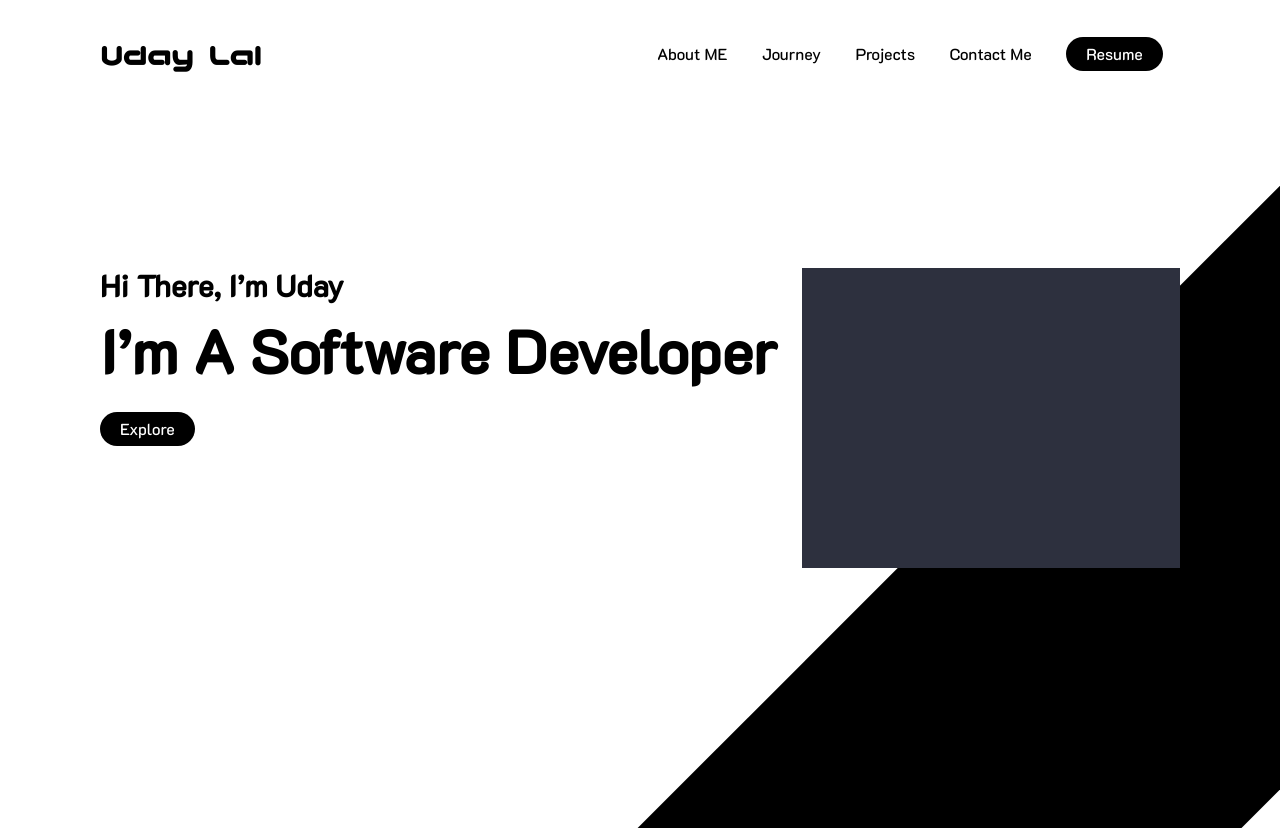
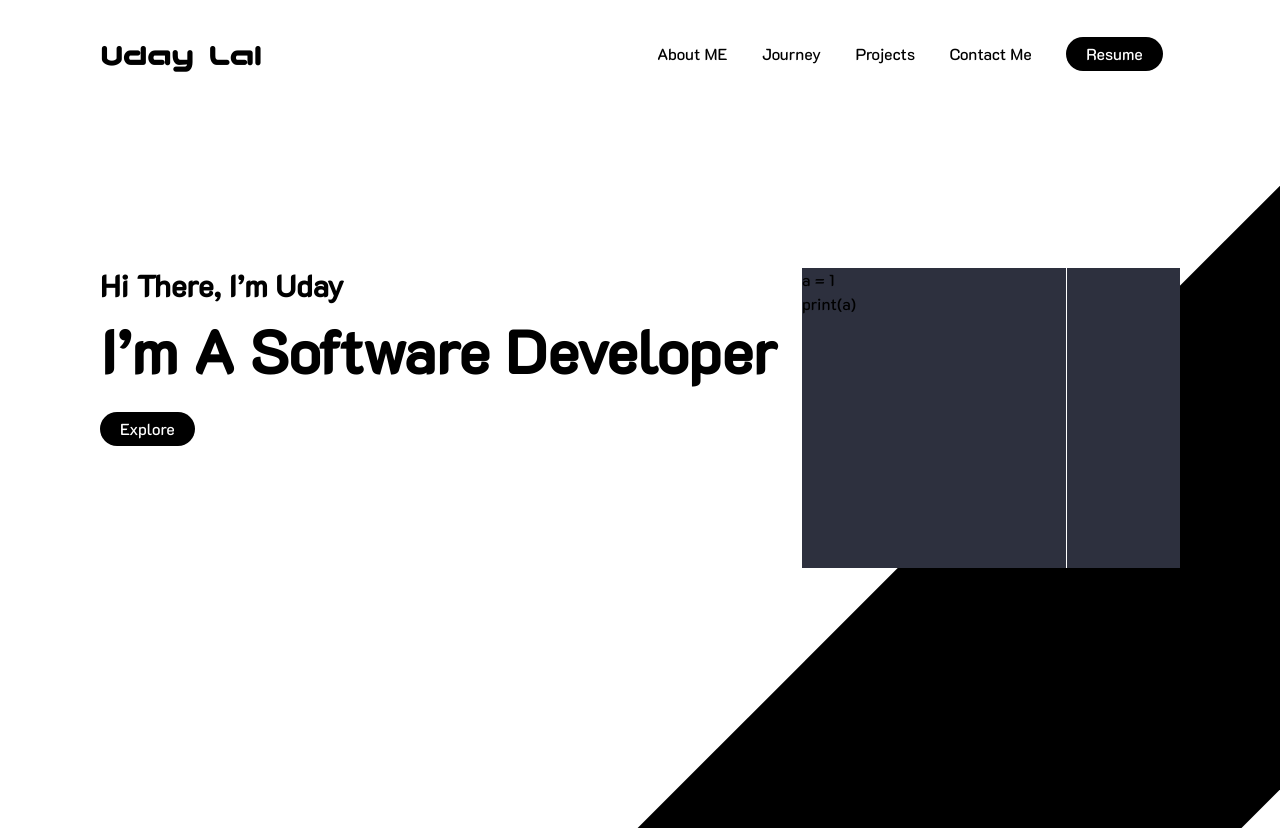
Before and after one commit to Uday-lal/new_portfolio, a Next.js app: page / in a window 1280 px wide. Built offline with nearby package versions, Linux system fonts and the light colour scheme.

Commit message:
Add editor and working on its working

```diff
--- a/src/app/components/Editor.jsx
+++ b/src/app/components/Editor.jsx
@@ -1,7 +1,55 @@
 "use client";
+import Input from "./Input";
+import Output from "./Output";
+import { useState, useEffect, useRef } from "react";
+
+/*
+`Every great idea is crazy until it is done`
+
+Need a coursor to edit and some keybindings to work it out
+I'm thinking of deviding this components into two parts Input and Output
+
+1. Let's start with the coursor
+*/
 
 function Editor(props) {
-  // ...
+  const [activeInput, setActiveInput] = useState(false);
+  const inputRef = useRef(null);
+  const handleChange = (codes) => {
+    // TODO: Execute Code
+  };
+
+  useEffect(() => console.log(activeInput), [activeInput]);
+
+  const handleInputClick = (event) => {
+    if (inputRef.current && inputRef.current.contains(event.target)) {
+      setActiveInput(true);
+    } else {
+      setActiveInput(false);
+    }
+  };
+
+  useEffect(() => {
+    document.addEventListener("mousedown", handleInputClick);
+
+    return () => {
+      document.removeEventListener("mousedown", handleInputClick);
+    };
+  }, []);
+
+  return (
+    <div className="editor relative w-full z-50 h-[300px] 3xl:h-[350px] bg-[#2D303E]">
+      <div className="editor_header"></div>
+      <div className="editor_stuff grid grid-cols-[70%_30%] h-full">
+        <div ref={inputRef} className="w-full border-r border-r-white">
+          <Input isActive={activeInput} />
+        </div>
+        <div className="w-full">
+          <Output />
+        </div>
+      </div>
+    </div>
+  );
 }
 
 export default Editor;
--- /dev/null
+++ b/src/app/components/Input.jsx
@@ -0,0 +1,31 @@
+"use client";
+import { useState, useEffect, useRef } from "react";
+
+function Input({ isActive }) {
+  const [texts, setTexts] = useState(``);
+  const inputRef = useRef(null);
+  const handleKeyPress = (e) => {
+    const _key = e.key;
+    if (isActive) {
+      console.log(_key);
+    }
+  };
+  useEffect(() => {
+    document.addEventListener("keydown", handleKeyPress);
+
+    return () => {
+      document.removeEventListener("keydown", handleKeyPress);
+    };
+  }, []);
+
+  return (
+    <div ref={inputRef} className="">
+      <ol>
+        <li>a = 1</li>
+        <li>print(a)</li>
+      </ol>
+    </div>
+  );
+}
+
+export default Input;
--- /dev/null
+++ b/src/app/components/Output.jsx
@@ -0,0 +1,7 @@
+"use client";
+
+function Output(props) {
+  // ...
+}
+
+export default Output;
--- a/src/app/page.js
+++ b/src/app/page.js
@@ -1,3 +1,5 @@
+import Editor from "./components/Editor";
+
 export default function Home() {
   return (
     <main className="w-full">
@@ -14,7 +16,7 @@ export default function Home() {
         </div>
         <div className="section_right">
           <div className="w-full editor_container">
-            <div className="editor relative w-full z-50 h-[300px] 3xl:h-[350px] bg-[#2D303E]"></div>
+            <Editor />
           </div>
         </div>
       </section>
```
